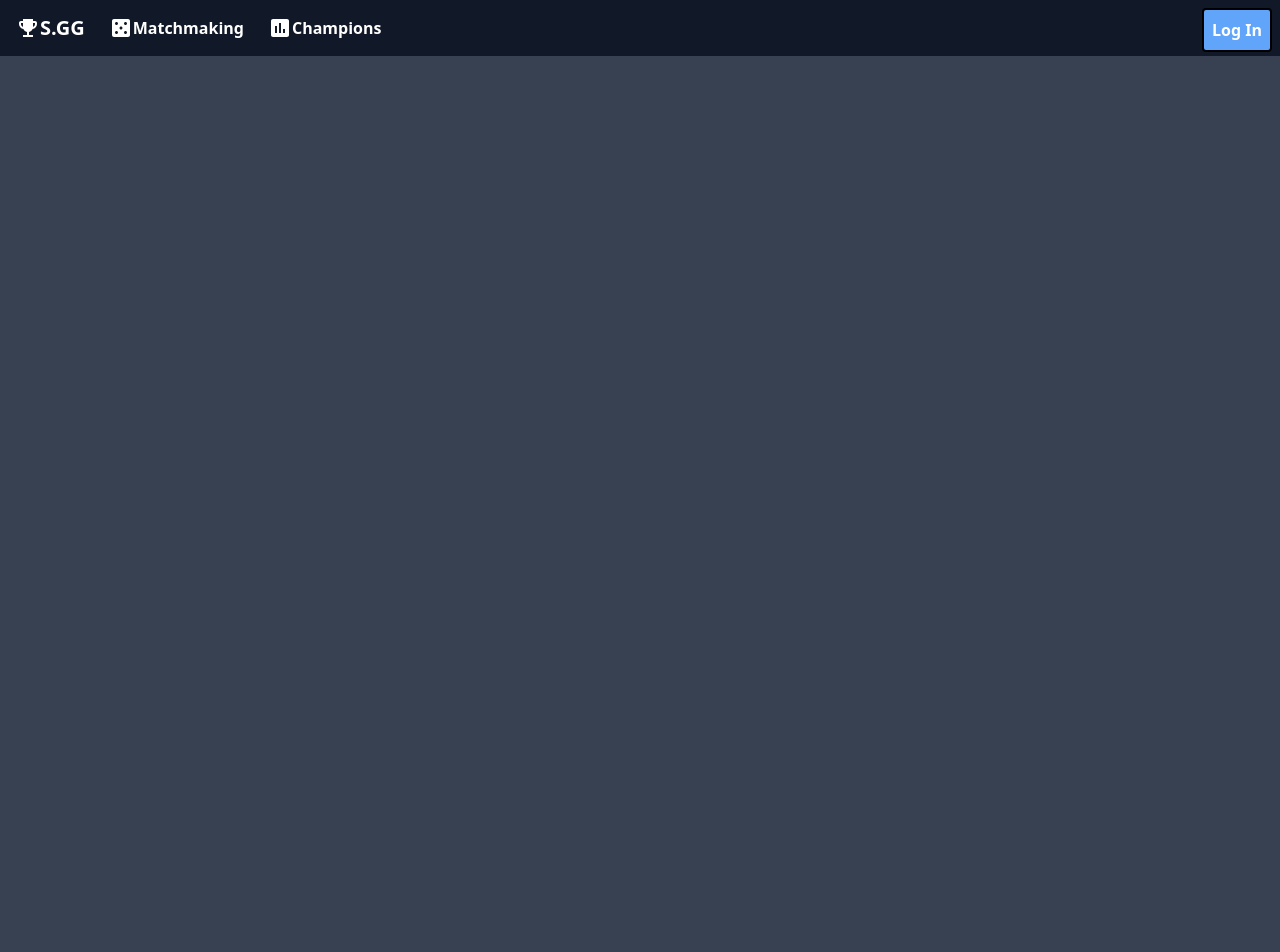
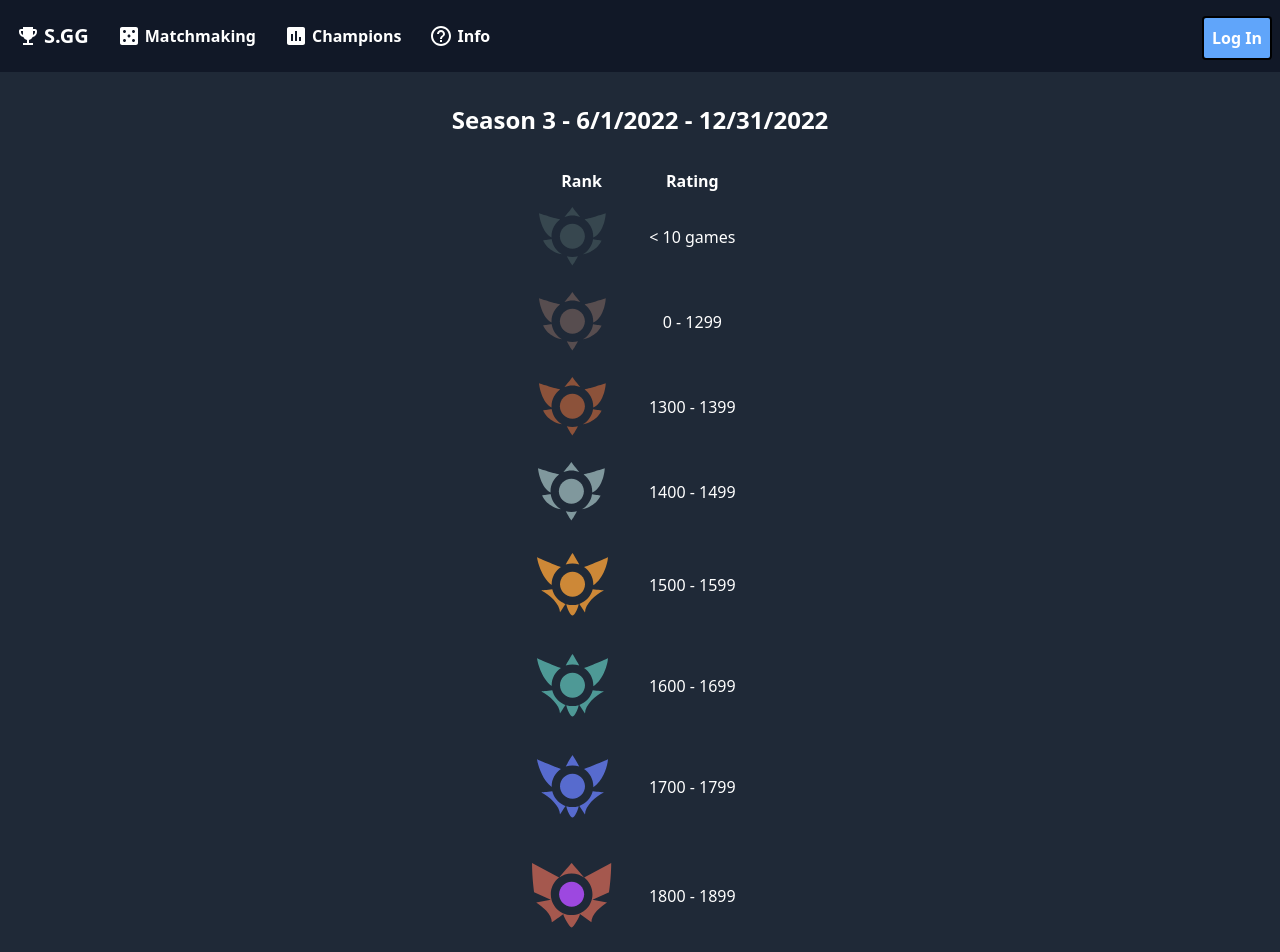
Before and after one commit to SachinDevelopment/sgg, a React (Create React App) app: page /lol/rules in a window 1280 px wide. Shown: the top 952 px of the page. Before the commit the page ends 800 px from the top, so only its background shows below. Built offline with nearby package versions, Linux system fonts and the light colour scheme; no server answers; what tailwind-gradient-mask-image would draw is missing.

Commit message:
get rid of caching on leaderboards

```diff
--- a/public/index.html
+++ b/public/index.html
@@ -1,5 +1,8 @@
 <!DOCTYPE html>
 <html lang="en">
+  <link rel="preconnect" href="https://fonts.googleapis.com">
+<link rel="preconnect" href="https://fonts.gstatic.com" crossorigin>
+<link href="https://fonts.googleapis.com/css2?family=Roboto:wght@100;300&display=swap" rel="stylesheet">
   <head>
     <meta charset="utf-8" />
     <meta
--- a/src/App.js
+++ b/src/App.js
@@ -1,6 +1,7 @@
 import React, { useState, useEffect } from "react";
 import Header from "./components/Header";
 import Leaderboard from "./components/Leaderboard";
+import Rules from "./components/Rules";
 import { io } from "socket.io-client";
 import { BrowserRouter as Router, Routes, Route } from "react-router-dom";
 import Player from "./components/Player";
@@ -92,6 +93,7 @@ const App = () => {
             }
           />
            <Route path="/lol/champions" element={<ChampStats />} />
+           <Route path="/lol/rules" element={<Rules />} />
           <Route path="/" element={<Leaderboard allPlayers={available} />} />
         </Routes>
       </div>
--- a/src/components/Header/index.jsx
+++ b/src/components/Header/index.jsx
@@ -7,29 +7,34 @@ import LogoutButton from "../LogoutButton";
 import { useAuth0 } from "@auth0/auth0-react";
 import { useViewport } from "../../context/ViewportProvider";
 import { Link } from "react-router-dom";
+import { HelpOutline } from "@material-ui/icons";
 
 const Header = ({ currentUser }) => {
   const { user, isAuthenticated } = useAuth0();
   const { width } = useViewport();
-  const breakpoint = 560;
+  const breakpoint = 700;
 
   return (
     <div
       variant="dark"
-      className="p-2 bg-gray-900 font-semibold flex justify-between"
+      className="px-2 py-4 bg-gray-900 font-semibold flex justify-between"
     >
       <div className="flex items-center pl-2 space-x-6">
         <Link className="flex items-center" to="/lol/leaderboard">
           <EmojiEventsIcon />
-          <div className="text-xl">S.GG</div>
+          <div className="text-xl px-1">S.GG</div>
         </Link>
-        <Link className="flex items-center" to="/lol/matchmaking">
+        {width > breakpoint && (<Link className="flex items-center" to="/lol/matchmaking">
           <Casino />
-          <div>Matchmaking</div>
-        </Link>
+          <div className="px-1">Matchmaking</div>
+        </Link> )}
         <Link className="flex items-center" to="/lol/champions">
           <Assessment />
-          <div>Champions</div>
+          <div  className="px-1">Champions</div>
+        </Link>
+        <Link className="flex items-center" to="/lol/rules">
+          <HelpOutline />
+          <div  className="px-1">Info</div>
         </Link>
       </div>
       <div />
@@ -42,7 +47,6 @@ const Header = ({ currentUser }) => {
                 alt={currentUser?.name || user?.name}
                 className="rounded h-8 w-8"
               />
-              <div>{user.name}</div>
               <LogoutButton />
             </div>
           ) : (
--- a/src/components/Leaderboard/mobile.jsx
+++ b/src/components/Leaderboard/mobile.jsx
@@ -18,7 +18,7 @@ const MobileLeaderboard = ({ allPlayers }) => {
   const [otherPlayers, setOtherPlayers] = useState([]);
 
   useEffect(() => {
-    if(!allPlayers) return;
+    if (!allPlayers) return;
     const sortedData = allPlayers.slice();
     sortedData.sort((a, b) => {
       const bGames = b.wins + b.loses;
@@ -33,19 +33,19 @@ const MobileLeaderboard = ({ allPlayers }) => {
     setTopPlayer(sortedData.slice(0, 1));
     setTopThree(sortedData.slice(1, 3));
     setOtherPlayers(sortedData.slice(3, sortedData.length));
-  }, [allPlayers ]);
+  }, [allPlayers]);
 
   return (
-    <div>
-      {topPlayer.map((player) => (
-        <TopPlayer player={player} />
-      ))}
+    <div className="px-4">
+        {topPlayer.map((player) => (
+          <TopPlayer player={player} />
+        ))}
       <div className="flex justify-around space-x-1 my-2">
         {topThree.map((player, index) => (
           <TopThree key={uuid()} player={player} ranking={index + 2} />
         ))}
       </div>
-      <table className="bg-gray-800 font-semibold w-full text-center">
+      <table className="bg-gray-800 font-semibold w-full text-center rounded-lg">
         <thead className="text-center">
           <tr className="">
             <th className="h-16">Rank</th>
--- a/src/components/Leaderboard/mobile_RankOneCard.jsx
+++ b/src/components/Leaderboard/mobile_RankOneCard.jsx
@@ -11,7 +11,7 @@ const Card = ({ player }) => {
   const rank = useMemo(() => wrToRank(player?.rating, player?.wins+player?.loses), [player]);
 
   return (
-    <div className="h-40 rounded-lg bg-gray-900 flex justify-between m-1">
+    <div className="h-40 rounded-lg bg-gray-900 flex justify-between">
       <div className="flex flex-col justify-between m-3 bg-gray-900">
         <div className="flex items-center justify-left space-x-4">
           <div className="h-6 pl-1 pr-1 bg-blue-900 rounded flex items-center justify-center text-blue-300 text-xl font-bold text-center">
--- a/src/components/Leaderboard/mobile_TopPlayerCard.jsx
+++ b/src/components/Leaderboard/mobile_TopPlayerCard.jsx
@@ -9,7 +9,7 @@ const images = importAll(
 const Card = ({ player, ranking }) => {
   const rank = useMemo(() => wrToRank(player?.rating, player?.wins+player?.loses), [player]);
   return (
-    <div className="h-40 rounded-lg bg-gray-900 w-full mx-1">
+    <div className="h-40 rounded-lg bg-gray-900 w-full">
       <div className="flex flex-col space-y-2 p-3">
         <div className="flex items-center space-x-2">
           <div className="h-6 pl-1 pr-1 bg-blue-900 rounded flex items-center justify-center text-blue-300 text-xl font-bold text-center">
--- /dev/null
+++ b/src/components/Rules/index.js
@@ -0,0 +1,111 @@
+import React from "react";
+import { importAll } from "../../utils";
+
+const images = importAll(
+  require.context("../../../assets/rankIcons", false, /\.svg/)
+);
+const index = () => {
+  return (
+    <div className="w-full h-full flex justify-center text-center bg-gray-800 py-8">
+      <div>
+        <h1 className="text-2xl font-bold">Season 3 - 6/1/2022 - 12/31/2022</h1>
+        <div className="flex justify-center py-8">
+          <table class="table-auto ">
+            <thead>
+              <tr>
+                <th class="px-8">Rank</th>
+                <th class="px-8">Rating</th>
+              </tr>
+            </thead>
+            <tbody>
+              <tr >
+                <td className="py-2" >
+                  <img src={images["Unranked.svg"]} alt="" />
+                </td>
+                <td>&lt; 10 games</td>
+              </tr>
+              <tr>
+                <td className="py-2">
+                  <img src={images["Iron.svg"]} alt="" />
+                </td>
+                <td> 0 - 1299</td>
+              </tr>
+              <tr>
+                <td className="py-2">
+                  <img src={images["Bronze.svg"]} alt="" />
+                </td>
+                <td>1300 - 1399</td>
+              </tr>
+              <tr>
+                <td className="py-2">
+                  <img src={images["Silver.svg"]} alt="" />
+                </td>
+                <td>1400 - 1499</td>
+              </tr>
+              <tr>
+                <td className="py-4">
+                  <img src={images["Gold.svg"]} alt="" />
+                </td>
+                <td>1500 - 1599</td>
+              </tr>
+              <tr>
+                <td className="py-4">
+                  <img src={images["Platinum.svg"]} alt="" />
+                </td>
+                <td>1600 - 1699</td>
+              </tr>
+              <tr>
+                <td className="py-4">
+                  <img src={images["Diamond.svg"]} alt="" />
+                </td>
+                <td>1700 - 1799</td>
+              </tr>
+              <tr>
+                <td className="py-6">
+                  <img src={images["Master.svg"]} alt="" />
+                </td>
+                <td>1800 - 1899</td>
+              </tr>
+              <tr>
+                <td className="py-6">
+                  <img src={images["Grandmaster.svg"]} alt="" />
+                </td>
+                <td>1900 - 1999</td>
+              </tr>
+              <tr>
+                <td className="py-6">
+                  <img src={images["Challenger.svg"]} alt="" />
+                </td>
+                <td>2000+</td>
+              </tr>
+            </tbody>
+          </table>
+        </div>
+        <h2 className="text-xl font-bold my-4">FAQ</h2>
+        <p className="text-lg font-bold">What is this?</p>
+        <p>A league of legends inhouse match making system</p>
+        <br />
+        <p className="text-lg font-bold">How are teams picked?</p>
+        <p>Fully random with no weighting</p>
+        <br />
+        <p className="text-lg font-bold">How does dodging work?</p>
+        <p>Dodging only affects the rating of the player who dodged. </p>
+        <p>You will lose 5 rating * the size of your team.</p>
+        <p>If you dodge a 5v5 you lose 25 rating, 3v3 - 15 rating..etc</p>
+        <br />
+        <p className="text-lg font-bold">How is rating calculated?</p>
+        <p>All players start the season with 1200 rating.</p>
+        <p>
+          It is calculated per match based off the sum of the team elos using
+          the chess elo formula.
+        </p>
+        <p>
+          I have 25% inflation to introduce rating into the system over the
+          season.
+        </p>
+      </div>
+    </div>
+  );
+};
+
+export default index;
--- a/src/index.css
+++ b/src/index.css
@@ -5,4 +5,5 @@
 html, body, #root, .App {
   color: white;
   background-color: rgb(55 65 81);
+  /* font-family: Barlow; */
 }
```
